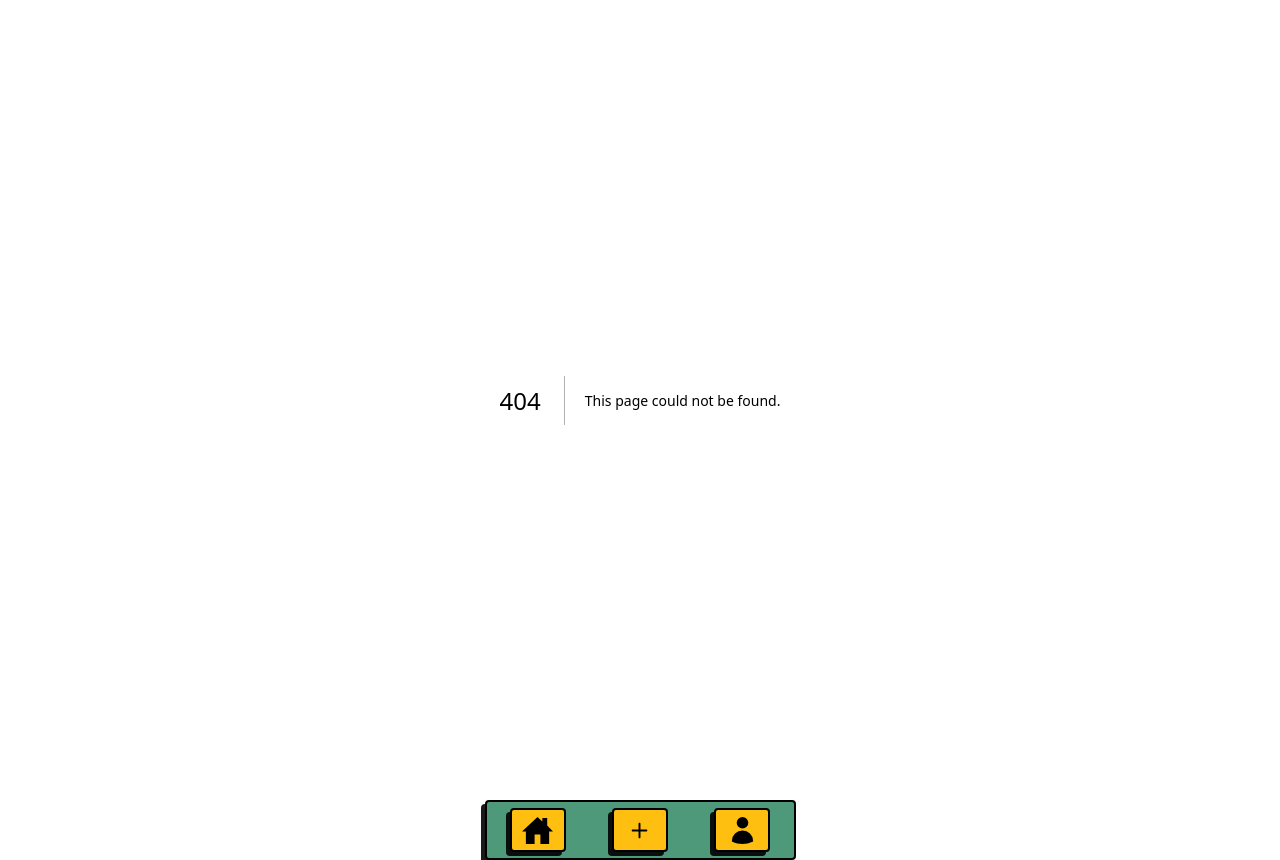
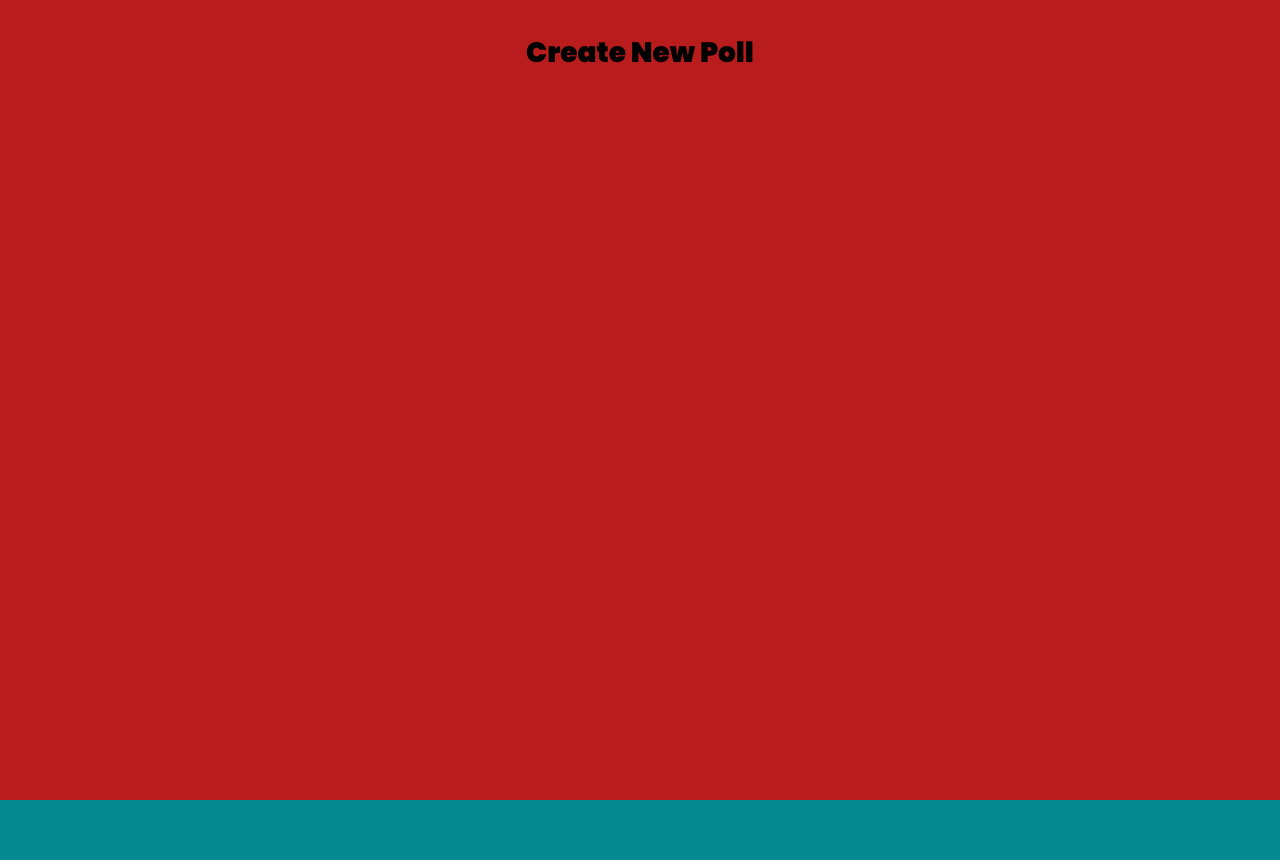
Before and after one commit to devhausleipzigacademy/camp9-final-project, a Next.js app: page /new in a window 1280 px wide. Before the commit this address had no page. After the commit the page ends 800 px from the top, so only its background shows below. Built offline with nearby package versions, Linux system fonts and the light colour scheme.

Commit message:
created new pages and layouts

```diff
--- /dev/null
+++ b/app/landing/layout.tsx
@@ -0,0 +1,11 @@
+export default function LandingLayout({
+  children,
+}: {
+  children: React.ReactNode;
+}) {
+  return (
+    <div className="flex flex-col items-center justify-between w-full h-full bg-teal p-8">
+      {children}
+    </div>
+  );
+}
--- /dev/null
+++ b/app/landing/page.tsx
@@ -0,0 +1,7 @@
+export default function Landing() {
+  return (
+    <>
+      <h1 className="title-black">Landing</h1>
+    </>
+  );
+}
--- a/app/layout.tsx
+++ b/app/layout.tsx
@@ -6,18 +6,17 @@ export const metadata = {
   description: 'Generated by create next app',
 };
 
-export default function RootLayout({
-  children,
-}: {
+interface BodyProps {
   children: React.ReactNode;
-}) {
+  bodyBgColor?: string;
+}
+
+export default function RootLayout({ children, bodyBgColor }: BodyProps) {
+  console.log(bodyBgColor);
   return (
     <html lang="en">
-      <body>
+      <body className="flex flex-col items-center justify-between w-screen h-screen bg-teal">
         {children}
-        <footer>
-          <Navbar variant={'primary'} />
-        </footer>
       </body>
     </html>
   );
--- /dev/null
+++ b/app/login/layout.tsx
@@ -0,0 +1,11 @@
+export default function LoginLayout({
+  children,
+}: {
+  children: React.ReactNode;
+}) {
+  return (
+    <div className="flex flex-col items-center justify-between w-full h-full bg-green p-8">
+      {children}
+    </div>
+  );
+}
--- /dev/null
+++ b/app/login/page.tsx
@@ -0,0 +1,7 @@
+export default function Login() {
+  return (
+    <>
+      <h1 className="title-black">Login</h1>
+    </>
+  );
+}
--- /dev/null
+++ b/app/new/layout.tsx
@@ -0,0 +1,11 @@
+export default function NewPollLayout({
+  children,
+}: {
+  children: React.ReactNode;
+}) {
+  return (
+    <div className="flex flex-col items-center justify-between w-full h-full bg-red-700 p-8">
+      {children}
+    </div>
+  );
+}
--- /dev/null
+++ b/app/new/page.tsx
@@ -0,0 +1,7 @@
+export default function NewPoll() {
+  return (
+    <>
+      <h1 className="title-black">Create New Poll</h1>
+    </>
+  );
+}
--- a/app/page.tsx
+++ b/app/page.tsx
@@ -1,10 +1,7 @@
-import { Questionbox } from 'components/Question';
-
 export default function Home() {
   return (
     <>
-      <h1 className="title-black text-teal bg-yellow-light">Consensus App</h1>
-      <div className=" m-10 w-40 h-40 bg-green rounded border-brutal shadow-brutal "></div>
+      <h1 className="title-black">d’accord</h1>
     </>
   );
 }
```
